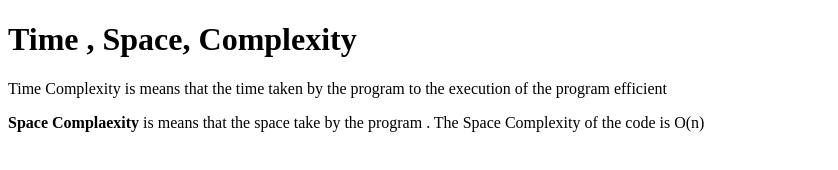
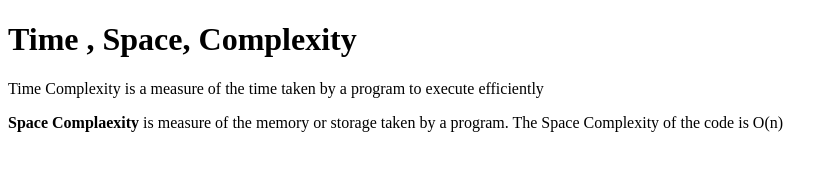
Before and after one commit to acciojob/time-and-space-complexity-Abhishekshukla1234, a website: page main.html in a window 1280 px wide. Shown: the whole page, without its empty margins (0-838 px from the left). Drawn offline with Linux system fonts and the light colour scheme.

Commit message:
created a submission

```diff
--- a/main.html
+++ b/main.html
@@ -8,8 +8,8 @@
 <body>
 	<!-- the entire body must be written by student -->
    <h1>Time , Space, Complexity</h1>
-	<p>Time Complexity is means that the time taken by the program to the execution of the program efficient</p>
-	<p> <b>Space Complaexity</b> is means that the space take by the program . The Space Complexity of the code is O(n)</p>
+	<p>Time Complexity is a measure of  the time taken by a program to execute efficiently</p>
+	<p> <b>Space Complaexity</b> is measure of the memory or storage taken by a program. The Space Complexity of the code is O(n)</p>
 </script>
 
 </body>
```
